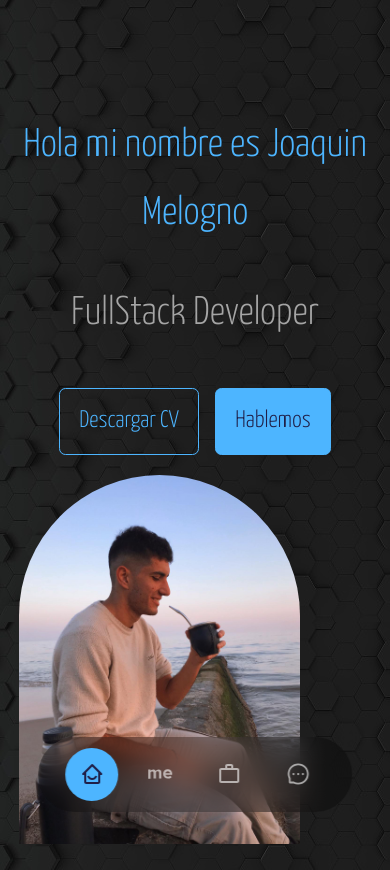
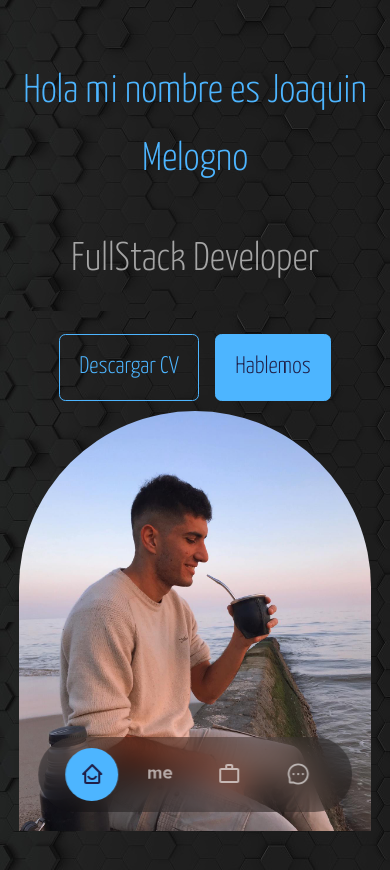
Before and after one commit to JoaquinMelogno/My_Web_Cv, a React (Create React App) app: page / in a window 390 px wide. Shown: the top 870 px of the page. Built offline with nearby package versions, Linux system fonts and the light colour scheme.

Commit message:
responsive

```diff
--- a/src/components/header/header.css
+++ b/src/components/header/header.css
@@ -1,6 +1,6 @@
 header{
     height: 120vh;
-    padding-top: 7rem;
+    padding-top: 3rem;
     overflow: hidden;
 }
 .header__container{
@@ -75,11 +75,12 @@ header{
 
 @media screen and (max-width:600px) {
     header{
-        height: 100vh;
+        min-height: 800px;
 
     }
     .header__container{
-        margin: 0 auto;
+        margin: 10px auto;
+
     }
 
     .scroll__down,
@@ -87,8 +88,8 @@ header{
         display: none;
     }
     .me{
-        width: 80%;
-        height: 100vh;
-        margin: 20px auto;
+        margin: 10px auto;
+        height: 420px;
+        width: auto;
     }
 }
```
Also changed, not shown: src/components/header/header.jsx (indentation only).
